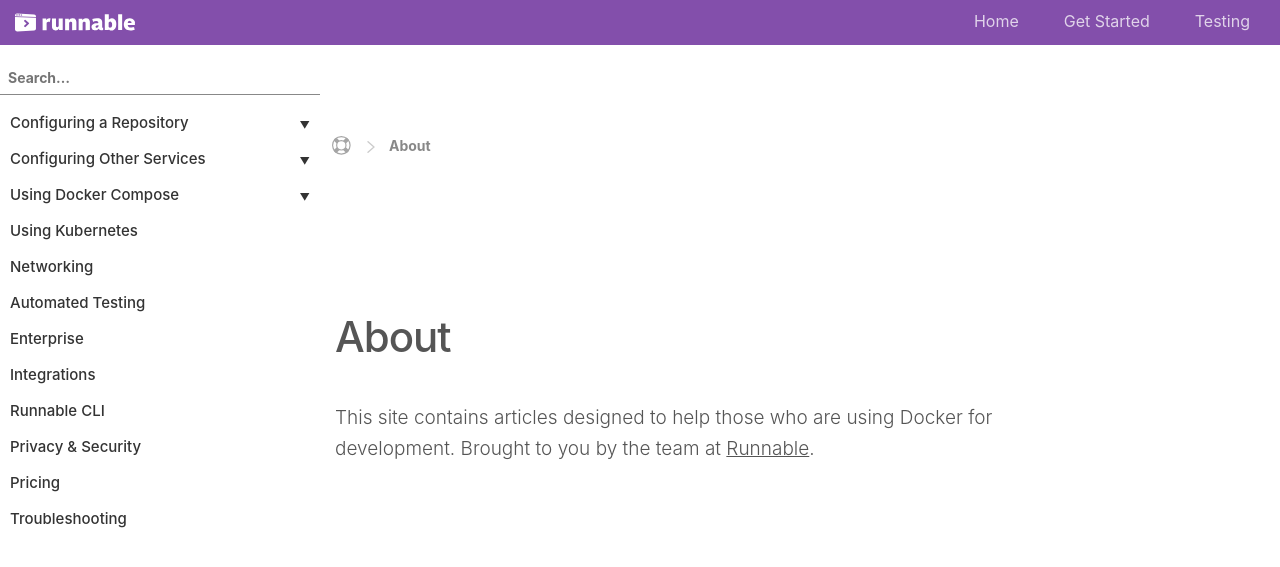
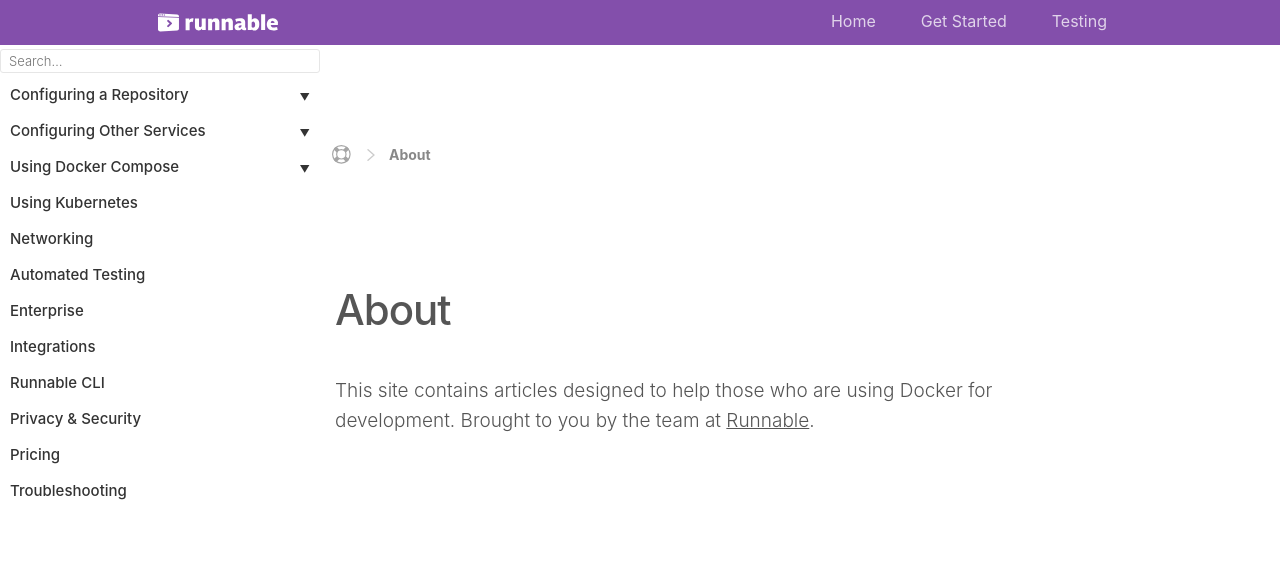
Before and after one commit to Runnable/docs, a Jekyll site: the page built from about.md, in a window 1280 px wide. Shown: the top 567 px of the page. Built offline with Jekyll 4.4.1, drawn with Linux system fonts in a browser that asks for light colours; comment, search, counter and statistics services are not loaded.

Commit message:
adding grid-container rules

```diff
--- a/_layouts/default.html
+++ b/_layouts/default.html
@@ -8,7 +8,7 @@
     {% include icons.html %}
     {% include header.html %}
 
-    <main class="grid-block horizontal grid-2 main">
+    <main class="grid-block grid-container horizontal grid-2 main">
       {% include sidebar.html %}
       <div class="grid-block vertical detail">
         <div id="results" class="grid-block vertical lunr-hidden"></div>
--- a/_sass/articles/article.scss
+++ b/_sass/articles/article.scss
@@ -3,7 +3,7 @@
   margin-right: auto;
   max-width: 750px;
   margin: 0 15px;
-  padding-top: 75px;
+  padding-top: 30px;
   position: relative;
   width: 100%;
 
--- a/_sass/documentation/layout.scss
+++ b/_sass/documentation/layout.scss
@@ -7,6 +7,7 @@
 
   .grid-container {
     padding: 0 15px;
+    max-width: 994px;
   }
 
   nav {
@@ -48,16 +49,16 @@
 }
 
 .search {
+  font-size: 13px;
+  height: 24px;
+  line-height: 22px;
+  background: #fff;
+  border: 1px solid #e6e6e6;
+  border-radius: 3px;
+  padding: 0 8px;
+  resize: none;
   width: 100%;
-  box-sizing: border-box;
-  background: #f0f0f0;
-  margin-top: 16px;
-  margin-bottom: 8px;
-  padding: 8px;
-  font-size: 14px;
-  font-weight: bold;
-  background-color: white;
-  border-bottom: 1px solid $gray;
+  word-break: normal;
 }
 
 /*
--- a/_sass/jekyll/base.scss
+++ b/_sass/jekyll/base.scss
@@ -5,7 +5,7 @@ $base-font-weight: 400;
 $small-font-size:  $base-font-size * .875;
 $base-line-height: 1.5;
 
-$spacing-unit:     30px;
+$spacing-unit:     24px;
 
 $text-color:       #111;
 $background-color: #fdfdfd;
```
